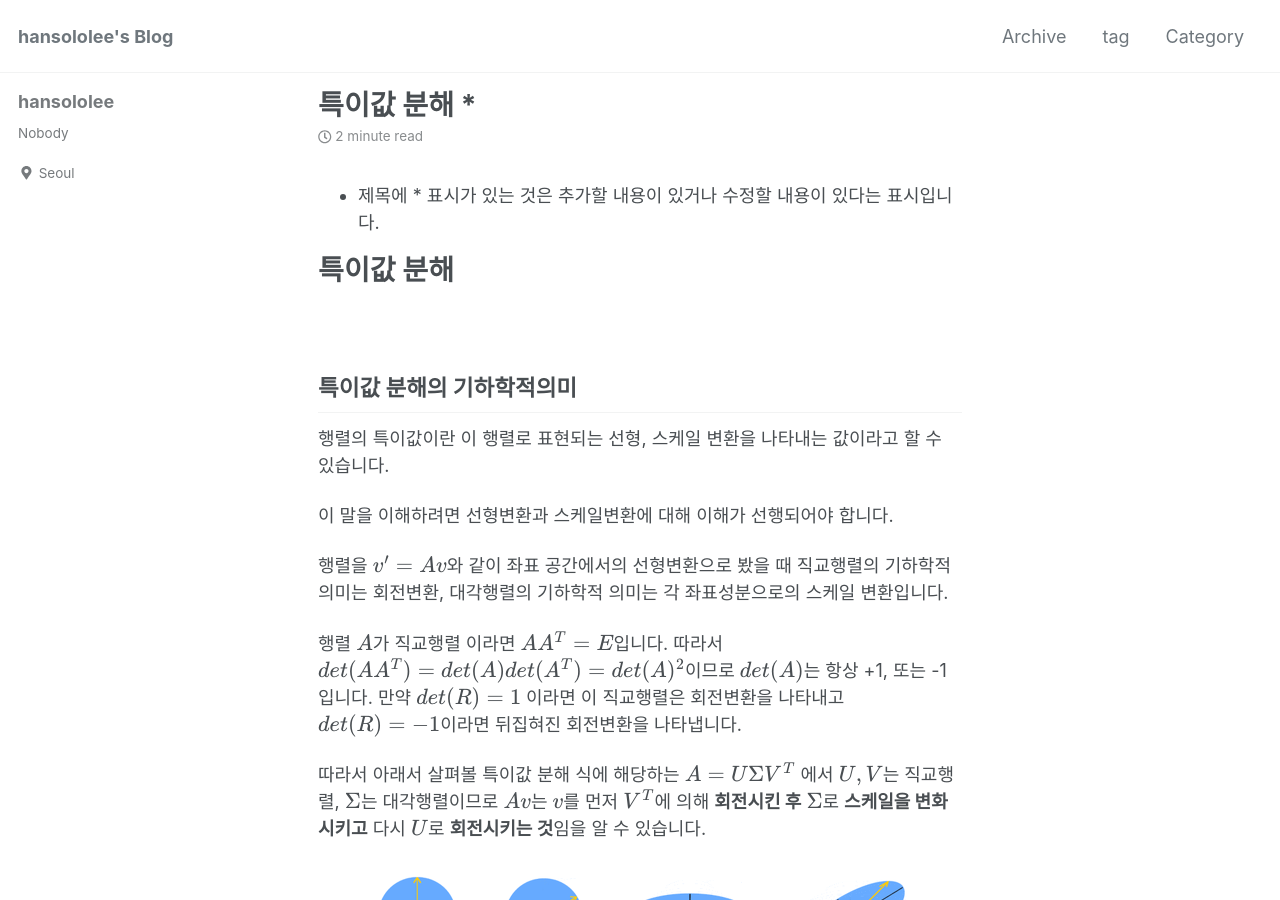
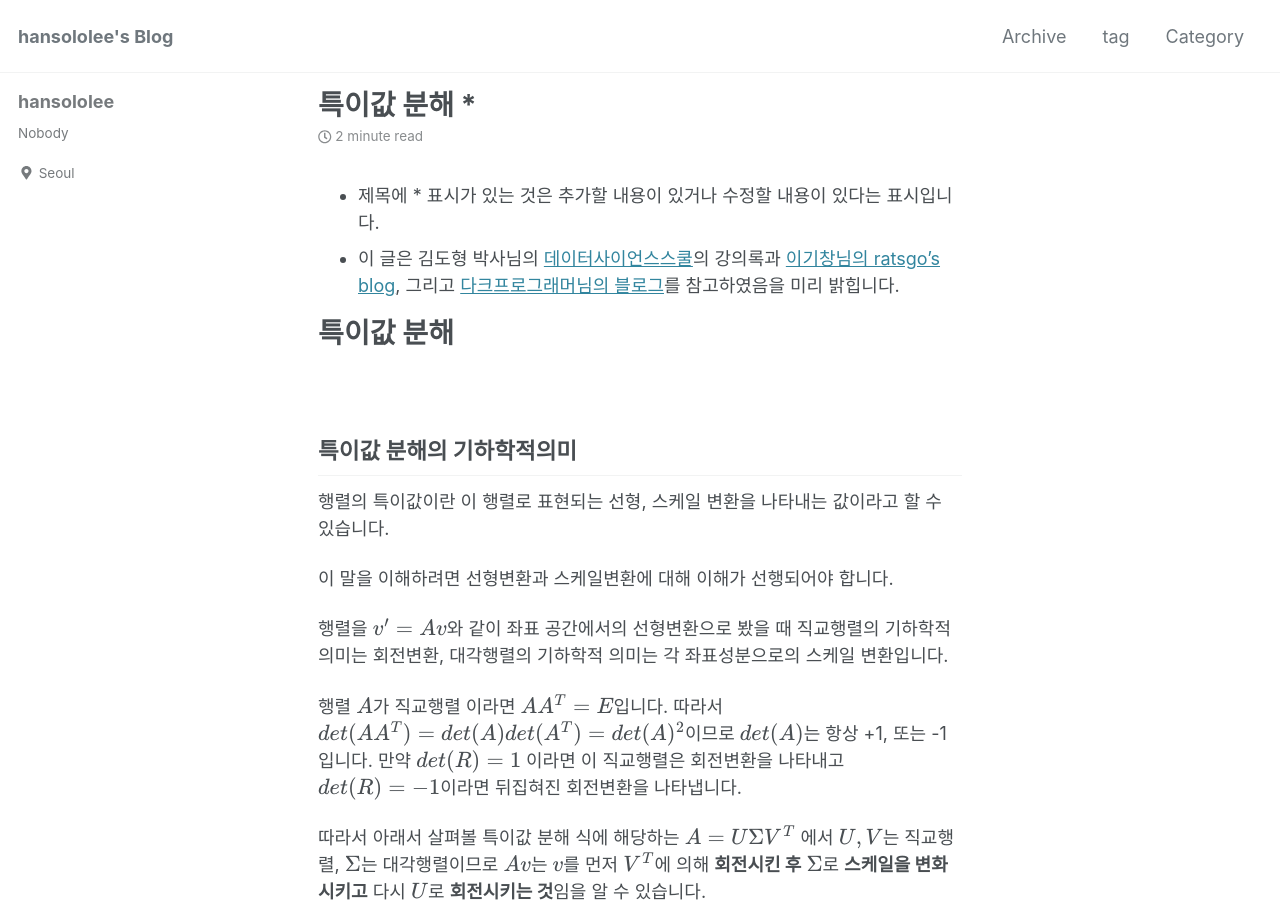
Before and after one commit to arisongha/hansololee.github.io, a Jekyll site: the page built from _posts/2019-01-15-svd.md, in a window 1280 px wide and 900 px high. Built offline with Jekyll 4.4.1, drawn with Linux system fonts in a browser that asks for light colours; cached includes are drawn as plain includes; nearby versions of some CDN libraries; formulas are drawn with MathJax 3.

Commit message:
Update 2019-01-15-svd.md

```diff
--- a/_posts/2019-01-15-svd.md
+++ b/_posts/2019-01-15-svd.md
@@ -7,6 +7,7 @@ categories:
   - LinearAlgebra
 ---
 - 제목에 * 표시가 있는 것은 추가할 내용이 있거나 수정할 내용이 있다는 표시입니다.
+- 이 글은 김도형 박사님의 <a href="https://datascienceschool.net/">데이터사이언스스쿨</a>의 강의록과 <a href="https://ratsgo.github.io/">이기창님의 ratsgo's blog</a>, 그리고 <a href="http://darkpgmr.tistory.com"> 다크프로그래머님의 블로그</a>를 참고하였음을 미리 밝힙니다.
 
 # 특이값 분해
 <br/>
```
